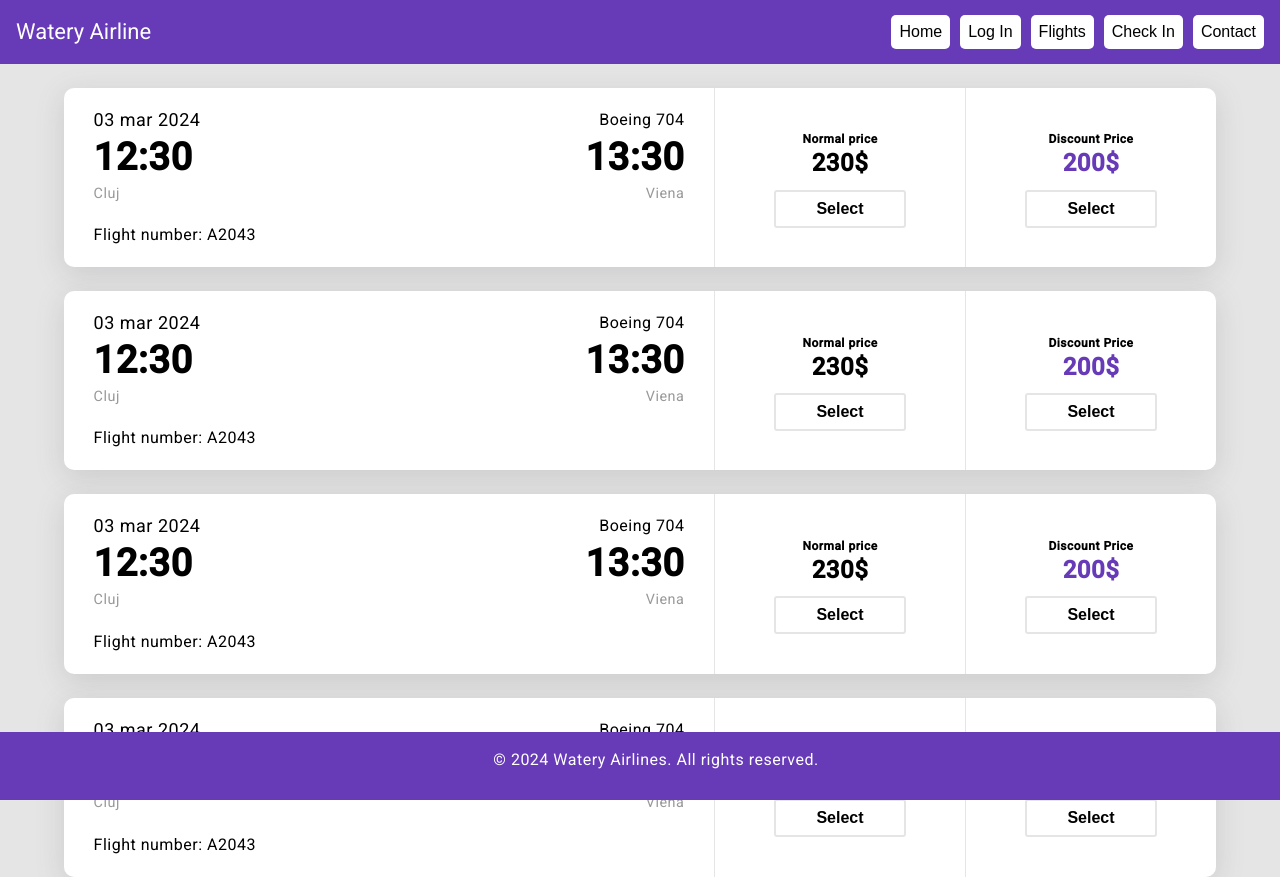
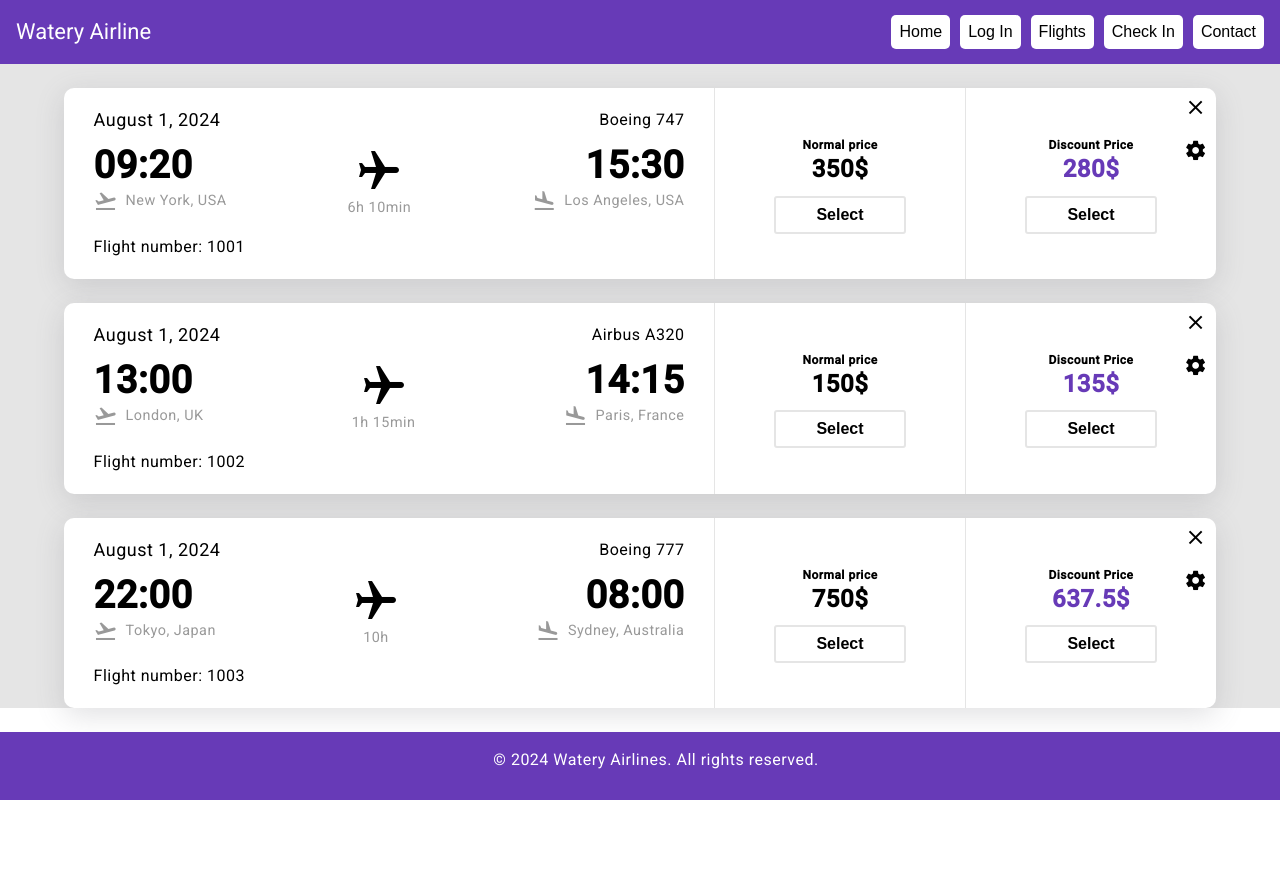
Before and after one commit to cchw01/Practica2024, an Angular app in the folder Frontend/: page /flights in a window 1280 px wide. After the commit the page ends 800 px from the top, so only its background shows below. Built offline with nearby package versions, Linux system fonts and the light colour scheme.

Commit message:
Implemented Flights, have to make the admin functions

```diff
--- a/Frontend/src/app/app-logic/models/airport-item.ts
+++ b/Frontend/src/app/app-logic/models/airport-item.ts
@@ -2,6 +2,7 @@ export class AirportItem {
   airportId!: number;
   airportName!: string;
   location!: string;
+
   constructor(airport?: Partial<AirportItem>) {
     Object.assign(this, airport);
   }
--- /dev/null
+++ b/Frontend/src/app/app-logic/pipes/arrivalTime.pipe.ts
@@ -0,0 +1,16 @@
+import { Pipe, PipeTransform } from '@angular/core';
+
+@Pipe({
+  name: 'arrival',
+})
+export class ArrivalTimePipe implements PipeTransform {
+  transform(value: Date, flightTime: number) {
+    let arrivalTime = new Date(value);
+
+    // Add the flight time (in minutes)
+    arrivalTime.setMinutes(arrivalTime.getMinutes() + flightTime);
+
+    // Return the new Date object
+    return arrivalTime;
+  }
+}
--- /dev/null
+++ b/Frontend/src/app/app-logic/pipes/discountPrice.pipe.ts
@@ -0,0 +1,10 @@
+import { Pipe, PipeTransform } from '@angular/core';
+
+@Pipe({
+  name: 'discount',
+})
+export class DiscountPipe implements PipeTransform {
+  transform(value: number, discountPercentage: number): number {
+    return value - (value * discountPercentage) / 100;
+  }
+}
--- /dev/null
+++ b/Frontend/src/app/app-logic/pipes/formatFlightTime.pipe.ts
@@ -0,0 +1,23 @@
+import { Pipe, PipeTransform } from '@angular/core';
+
+@Pipe({
+  name: 'formatFlightTime',
+})
+export class FormatFlightTime implements PipeTransform {
+  transform(value: number): string {
+    let hours = Math.floor(value / 60);
+    // Round minutes to the nearest multiple of 5
+    let roundedMinutes = Math.round((value % 60) / 5) * 5;
+
+    if (roundedMinutes === 60) {
+      hours += 1;
+      roundedMinutes = 0;
+    }
+
+    if (roundedMinutes === 0) {
+      return `${hours}h`;
+    } else {
+      return `${hours}h ${roundedMinutes}min`;
+    }
+  }
+}
--- /dev/null
+++ b/Frontend/src/app/app-logic/services/flights.service.ts
@@ -0,0 +1,125 @@
+import { Injectable } from '@angular/core';
+import { FlightItem } from '../models/flight-item';
+
+@Injectable({
+  providedIn: 'root',
+})
+export class FlightsService {
+  flightMockData: FlightItem[] = [
+    {
+      flightNumber: 1001,
+      departingAirport: {
+        airportId: 1,
+        airportName: 'John F. Kennedy International Airport',
+        location: 'New York, USA',
+      },
+      destinationAirport: {
+        airportId: 2,
+        airportName: 'Los Angeles International Airport',
+        location: 'Los Angeles, USA',
+      },
+      departingTime: new Date('2024-08-01T09:20:30Z'),
+      flightTime: 370, // in minutes
+      aircraft: {
+        registrationNumber: 'N12345',
+        maker: 'Boeing',
+        model: '747',
+        numberOfSeats: 416,
+        autonomyInHours: 14,
+        maxCargo: 112760, // in kg
+      },
+      flightCost: 350,
+      discountOffer: {
+        discountId: 1,
+        flights: [], // This will be populated later to avoid circular reference
+        discountPercentage: 20,
+        discountName: 'SUMMER20',
+        discountDescription: 'Summer Discount 20%',
+        startDate: new Date('2024-06-01T00:00:00Z'),
+        endDate: new Date('2024-08-31T23:59:59Z'),
+      },
+    },
+    {
+      flightNumber: 1002,
+      departingAirport: {
+        airportId: 3,
+        airportName: 'Heathrow Airport',
+        location: 'London, UK',
+      },
+      destinationAirport: {
+        airportId: 4,
+        airportName: 'Charles de Gaulle Airport',
+        location: 'Paris, France',
+      },
+      departingTime: new Date('2024-08-01T13:00:00Z'),
+      flightTime: 75, // in minutes
+      aircraft: {
+        registrationNumber: 'G-ABCD',
+        maker: 'Airbus',
+        model: 'A320',
+        numberOfSeats: 180,
+        autonomyInHours: 6,
+        maxCargo: 16000, // in kg
+      },
+      flightCost: 150,
+      discountOffer: {
+        discountId: 2,
+        flights: [], // This will be populated later to avoid circular reference
+        discountPercentage: 10,
+        discountName: 'EURO10',
+        discountDescription: 'Europe Travel Discount 10%',
+        startDate: new Date('2024-07-01T00:00:00Z'),
+        endDate: new Date('2024-09-30T23:59:59Z'),
+      },
+    },
+    {
+      flightNumber: 1003,
+      departingAirport: {
+        airportId: 5,
+        airportName: 'Narita International Airport',
+        location: 'Tokyo, Japan',
+      },
+      destinationAirport: {
+        airportId: 6,
+        airportName: 'Sydney Kingsford Smith Airport',
+        location: 'Sydney, Australia',
+      },
+      departingTime: new Date('2024-08-01T22:00:00Z'),
+      flightTime: 600, // in minutes
+      aircraft: {
+        registrationNumber: 'JA7890',
+        maker: 'Boeing',
+        model: '777',
+        numberOfSeats: 396,
+        autonomyInHours: 16,
+        maxCargo: 156000, // in kg
+      },
+      flightCost: 750,
+      discountOffer: {
+        discountId: 3,
+        flights: [], // This will be populated later to avoid circular reference
+        discountPercentage: 15,
+        discountName: 'AUSSIE15',
+        discountDescription: 'Australian Adventure Discount 15%',
+        startDate: new Date('2024-05-01T00:00:00Z'),
+        endDate: new Date('2024-08-31T23:59:59Z'),
+      },
+    },
+  ];
+
+  constructor() {}
+
+
+  getFlightsData(): FlightItem[] {
+    return this.flightMockData;
+  }
+
+  // createFlight() {}
+
+  // getFlightById(id: number): FlightItem {}
+
+  // updateFlight(newItem: FlightItem, id: number): void {}
+
+  // deleteFlight(id: number): void {}
+
+}
--- a/Frontend/src/app/app.module.ts
+++ b/Frontend/src/app/app.module.ts
@@ -8,9 +8,14 @@ import { ContactComponent } from './menu-items/contact/contact.component';
 import { LoginComponent } from './menu-items/login/login.component';
 import { CheckInComponent } from './menu-items/check-in/check-in.component';
 import { provideAnimationsAsync } from '@angular/platform-browser/animations/async';
-import {MatToolbarModule} from '@angular/material/toolbar';
+import { MatToolbarModule } from '@angular/material/toolbar';
 import { FlightsComponent } from './menu-items/flights/flights.component';
-import { FlightComponent } from './menu-items/flights/flight/flight.component'
+import { FlightComponent } from './menu-items/flights/flight/flight.component';
+import { DiscountPipe } from './app-logic/pipes/discountPrice.pipe';
+import { ArrivalTimePipe } from './app-logic/pipes/arrivalTime.pipe';
+
+import { MatIconModule } from '@angular/material/icon';
+import { FormatFlightTime } from './app-logic/pipes/formatFlightTime.pipe';
 
 @NgModule({
   declarations: [
@@ -20,16 +25,13 @@ import { FlightComponent } from './menu-items/flights/flight/flight.component'
     LoginComponent,
     CheckInComponent,
     FlightsComponent,
-    FlightComponent
+    FlightComponent,
+    DiscountPipe,
+    ArrivalTimePipe,
+    FormatFlightTime
   ],
-  imports: [
-    BrowserModule,
-    AppRoutingModule,
-    MatToolbarModule
-  ],
-  providers: [
-    provideAnimationsAsync()
-  ],
-  bootstrap: [AppComponent]
+  imports: [BrowserModule, AppRoutingModule, MatToolbarModule, MatIconModule],
+  providers: [provideAnimationsAsync()],
+  bootstrap: [AppComponent],
 })
-export class AppModule { }
+export class AppModule {}
--- a/Frontend/src/app/menu-items/flights/flight/flight.component.css
+++ b/Frontend/src/app/menu-items/flights/flight/flight.component.css
@@ -10,6 +10,16 @@
   cursor: pointer;
   position: relative;
   overflow: hidden;
+}
+
+@media (max-width: 550px) {
+  .flight-container {
+    width: 95%;
+  }
+
+  .flight-info {
+    padding: 0.75rem 1.85rem;
+  }
 }
 
 .flight-container::before {
@@ -27,13 +37,34 @@
 }
 
 .flight-info {
-  min-width: 200px;
+  min-width: 400px;
   display: flex;
   flex-direction: column;
   justify-content: center;
   flex: 3;
-  gap: 0.8rem;
   padding: 1.25rem 1.85rem;
+  position: relative;
+}
+
+.admin-actions {
+  display: flex;
+  flex-direction: column;
+  gap: 0.75rem;
+  position: absolute;
+  right: 0;
+  top:0;
+  padding: 0.5rem;
+}
+
+.icon-admin {
+  font-size: 1.45rem;
+  color: #000000;
+  transition: color 300ms;
+}
+
+.icon-admin:hover,
+.icon-admin:focus {
+  color: #673ab7;
 }
 
 .flight-date {
@@ -45,7 +76,61 @@
   font-weight: 600;
 }
 
+.flight-details {
+  display: flex;
+  align-items: center;
+  justify-content: space-between;
+}
+
+.flight-departure {
+  display: flex;
+  flex-direction: column;
+  align-items: start;
+  gap: 0.75rem;
+}
+
+.flight-icons {
+  display: flex;
+  flex-direction: column;
+  align-items: center;
+  flex: 1;
+}
+
+.flight-arrival {
+  display: flex;
+  flex-direction: column;
+  align-items: end;
+  gap: 0.75rem;
+}
+
+.flight-duration {
+  display: flex;
+  flex-direction: column;
+  justify-content: center;
+  align-items: center;
+  flex: 1;
+  height: 3rem;
+}
+
+.flight-icon {
+  min-height: 50px;
+  min-width: 50px;
+  display: flex;
+  align-items: center;
+  justify-content: center;
+  transform: rotate(90deg);
+  font-size: 3rem;
+}
+
+.flight-duration-time {
+  font-size: 0.9rem;
+  color: #999999;
+}
+
 .flight-airport {
+  display: flex;
+  align-items: center;
+  gap: 0.5rem;
   font-size: 0.9rem;
   color: #999999;
 }
@@ -128,3 +213,7 @@
 .discount {
   color: #673ab7;
 }
+
+.margin-top {
+  margin-top: 0.9rem;
+}
--- a/Frontend/src/app/menu-items/flights/flight/flight.component.html
+++ b/Frontend/src/app/menu-items/flights/flight/flight.component.html
@@ -1,31 +1,103 @@
 <div class="flight-container">
+  <div class="admin-actions">
+    <a href="#">
+      <mat-icon
+        aria-hidden="false"
+        aria-label="Close icon"
+        fontIcon="close"
+        class="icon-close icon-admin"
+      ></mat-icon>
+    </a>
+
+    <a href="#">
+      <mat-icon
+        aria-hidden="false"
+        aria-label="Edit icon"
+        fontIcon="settings"
+        class="icon-edit icon-admin"
+      ></mat-icon>
+    </a>
+  </div>
   <div class="flight-info">
     <div class="flex">
-      <div class="flight-date">03 mar 2024</div>
-      <div class="airplane-type">Boeing 704</div>
+      <div class="flight-date">
+        {{ flightItem.departingTime | date : "longDate" }}
+      </div>
+      <div class="airplane-type">
+        {{ flightItem.aircraft.maker }} {{ flightItem.aircraft.model }}
+      </div>
     </div>
-    <div class="flex">
-      <div class="flight-time">12:30</div>
-      <div class="flight-time">13:30</div>
+
+    <div class="flight-details margin-top">
+      <div class="flight-departure">
+        <div class="flight-time">
+          {{ flightItem.departingTime | date : "HH:mm" }}
+        </div>
+        <div class="flight-airport">
+          <mat-icon
+            aria-hidden="false"
+            aria-label="Takeoff airplane icon"
+            fontIcon="flight_takeoff"
+          ></mat-icon>
+          {{ flightItem.departingAirport.location }}
+        </div>
+      </div>
+
+      <div class="flight-icons">
+        <div class="flight-duration">
+          <mat-icon
+            aria-hidden="false"
+            aria-label="Airplane icon"
+            fontIcon="flight"
+            class="flight-icon"
+          ></mat-icon>
+        </div>
+        <div class="flight-duration-time">
+          {{ flightItem.flightTime | formatFlightTime }}
+        </div>
+      </div>
+
+      <div class="flight-arrival">
+        <div class="flight-time">
+          {{
+            flightItem.departingTime
+              | arrival : flightItem.flightTime
+              | date : "HH:mm"
+          }}
+        </div>
+        <div class="flight-airport">
+          <mat-icon
+            aria-hidden="false"
+            aria-label="Arriving airplane icon"
+            fontIcon="flight_land"
+          ></mat-icon>
+          {{ flightItem.destinationAirport.location }}
+        </div>
+      </div>
     </div>
-    <div class="flex">
-      <div class="flight-airport">Cluj</div>
-      <div class="flight-airport">Viena</div>
+
+    <div class="flight-number margin-top">
+      Flight number: {{ flightItem.flightNumber }}
     </div>
-    <div class="flight-number">Flight number: A2043</div>
   </div>
+
   <div class="flight-prices">
     <div class="price-wrapper">
       <div class="normal-price">
         <div class="price-type">Normal price</div>
-        <div class="price">230$</div>
+        <div class="price">{{ flightItem.flightCost }}$</div>
         <button type="button" class="btn">Select</button>
       </div>
     </div>
     <div class="price-wrapper">
       <div class="discount-price">
         <div class="price-type">Discount Price</div>
-        <div class="price discount">200$</div>
+        <div class="price discount">
+          {{
+            flightItem.flightCost
+              | discount : flightItem.discountOffer.discountPercentage
+          }}$
+        </div>
         <button type="button" class="btn">Select</button>
       </div>
     </div>
--- a/Frontend/src/app/menu-items/flights/flights.component.html
+++ b/Frontend/src/app/menu-items/flights/flights.component.html
@@ -1,6 +1,5 @@
 <div class="flights-container">
-    <app-flight></app-flight>
-    <app-flight></app-flight>
-    <app-flight></app-flight>
-    <app-flight></app-flight>
+  @for(flightItem of flights; track flightItem.flightNumber) {
+  <app-flight [flightItem]="flightItem"></app-flight>
+  }
 </div>
--- a/Frontend/src/app/menu-items/flights/flights.component.ts
+++ b/Frontend/src/app/menu-items/flights/flights.component.ts
@@ -1,10 +1,23 @@
-import { Component } from '@angular/core';
+import { Component, OnInit } from '@angular/core';
+import { FlightsService } from '../../app-logic/services/flights.service';
+import { FlightItem } from '../../app-logic/models/flight-item';
 
 @Component({
   selector: 'app-flights',
   templateUrl: './flights.component.html',
   styleUrl: './flights.component.css'
 })
-export class FlightsComponent {
+export class FlightsComponent implements OnInit {
+  flights!: FlightItem[];
+
+  constructor(flightsService : FlightsService) {
+    this.flights = flightsService.getFlightsData();
+  }
+
+  ngOnInit() {
+    console.table(this.flights);
+  }
+
+
 
 }
```
Also changed, not shown: Frontend/src/app/menu-items/flights/flight/flight.component.ts (+5 -3 lines), 1 other file (tests, documents, lock files or other folders).
